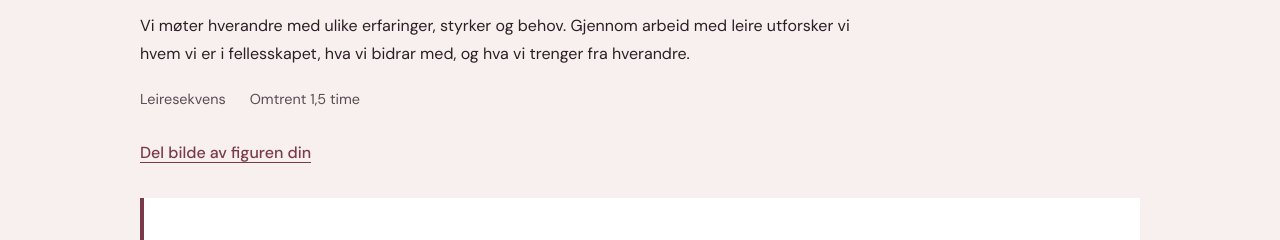
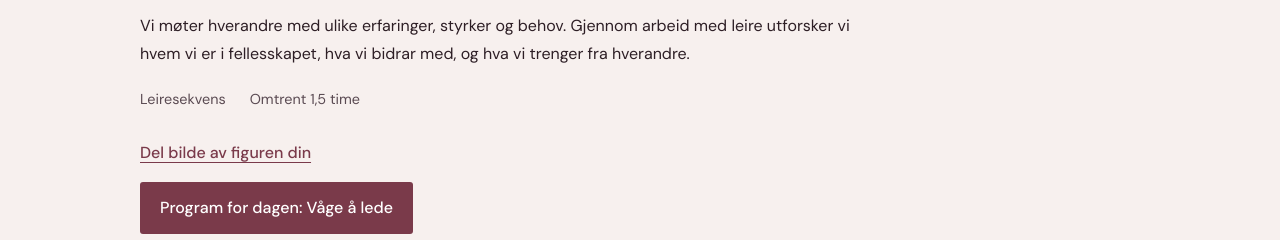
Before and after one commit to Mariannletnes/skaunbarnehager, a plain HTML site: page utviklingsarbeidTrondelagSorvest.html in a window 1280 px wide. Shown: the part 558-798 px from the top of the page. Drawn offline with nearby package versions, Linux system fonts and the light colour scheme; a web font is replaced by a local one.

Commit message:
Add files via upload

```diff
--- a/utviklingsarbeidTrondelagSorvest.html
+++ b/utviklingsarbeidTrondelagSorvest.html
@@ -103,6 +103,7 @@
         <p>Vi møter hverandre med ulike erfaringer, styrker og behov. Gjennom arbeid med leire utforsker vi hvem vi er i fellesskapet, hva vi bidrar med, og hva vi trenger fra hverandre.</p>
         <div class="meta"><span>Leiresekvens</span><span>Omtrent 1,5 time</span></div>
         <a href="#del-figuren">Del bilde av figuren din</a>
+        <p style="margin:1rem 0 0"><a class="knapp" href="23november2026.html">Program for dagen: Våge å lede</a></p>
       </div>
       <div class="invitasjon">
         <h3>En figur som representerer deg</h3>
```
